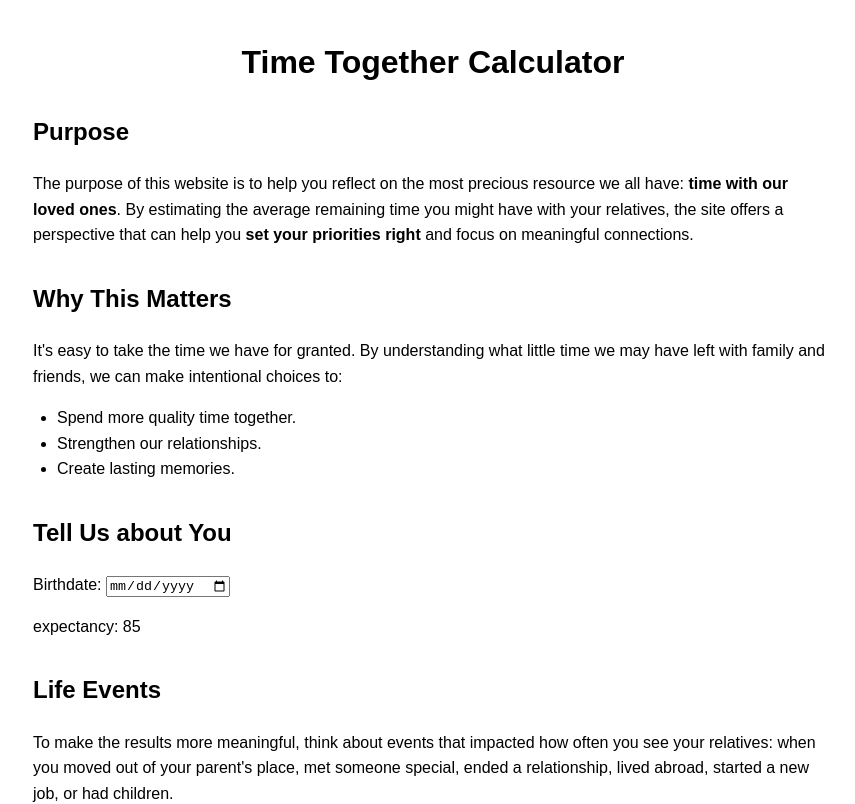
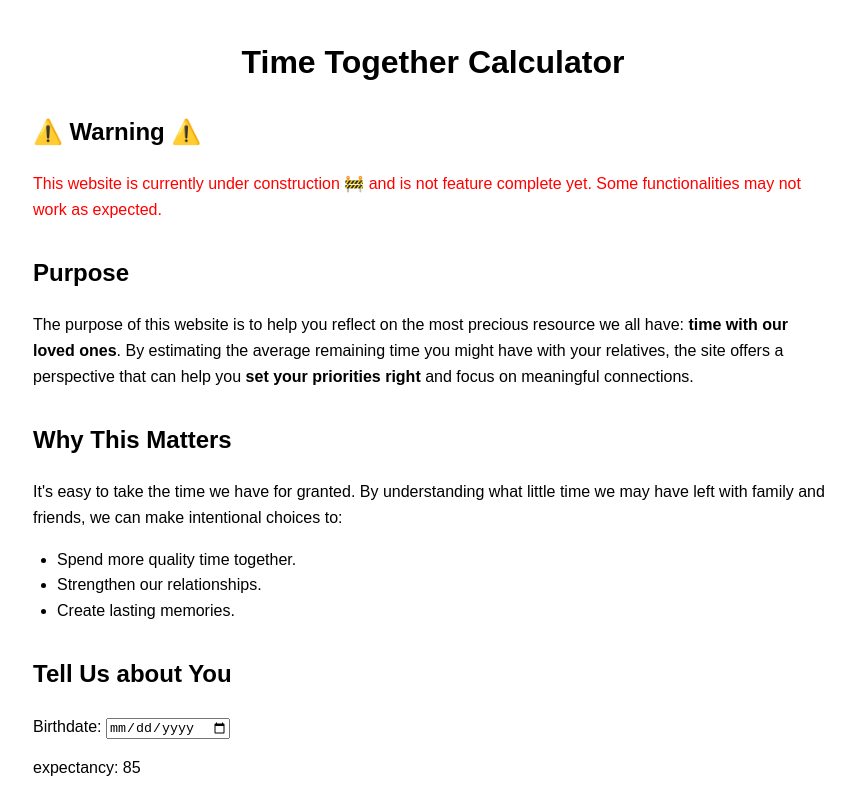
Before and after one commit to fdevillard/time-left, a SvelteKit app: page / in a window 1280 px wide. Shown: the top 804 px of the page, without its empty margins (207-1062 px from the left). Built offline with nearby package versions, Linux system fonts and the light colour scheme.

Commit message:
add warning

```diff
--- a/src/routes/+page.svelte
+++ b/src/routes/+page.svelte
@@ -17,7 +17,13 @@
 
 <main>
 	<h1>Time Together Calculator</h1>
-
+	<section>
+		<h2>⚠️ Warning ⚠️</h2>
+		<p style="color: red;">
+			This website is currently under construction 🚧 and is not feature complete yet. Some
+			functionalities may not work as expected.
+		</p>
+	</section>
 	<section>
 		<h2>Purpose</h2>
 		<p>
```
